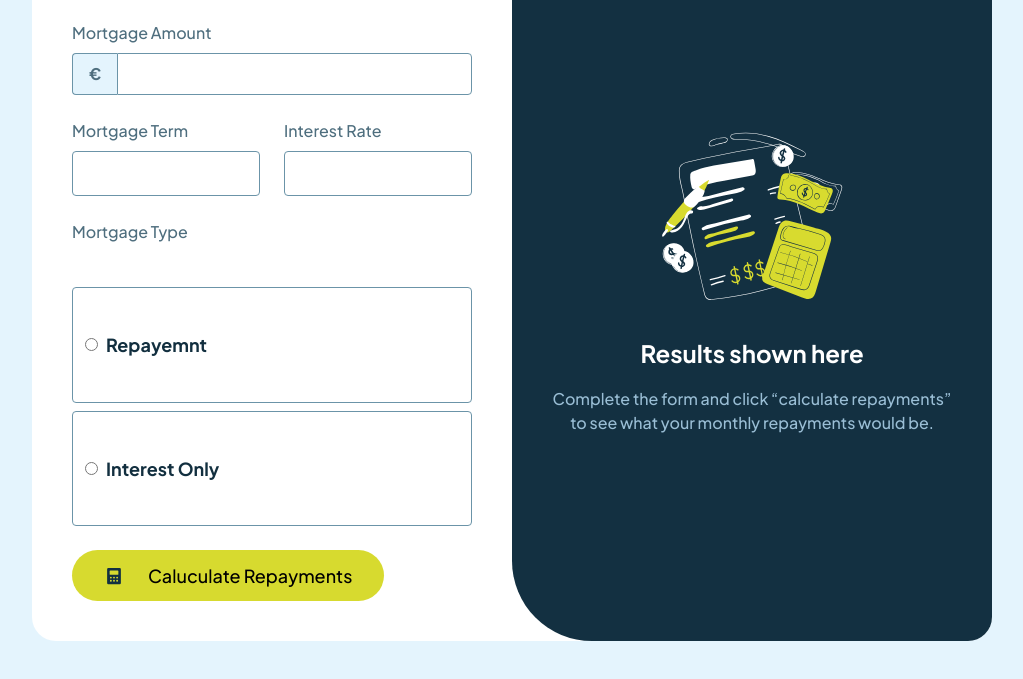
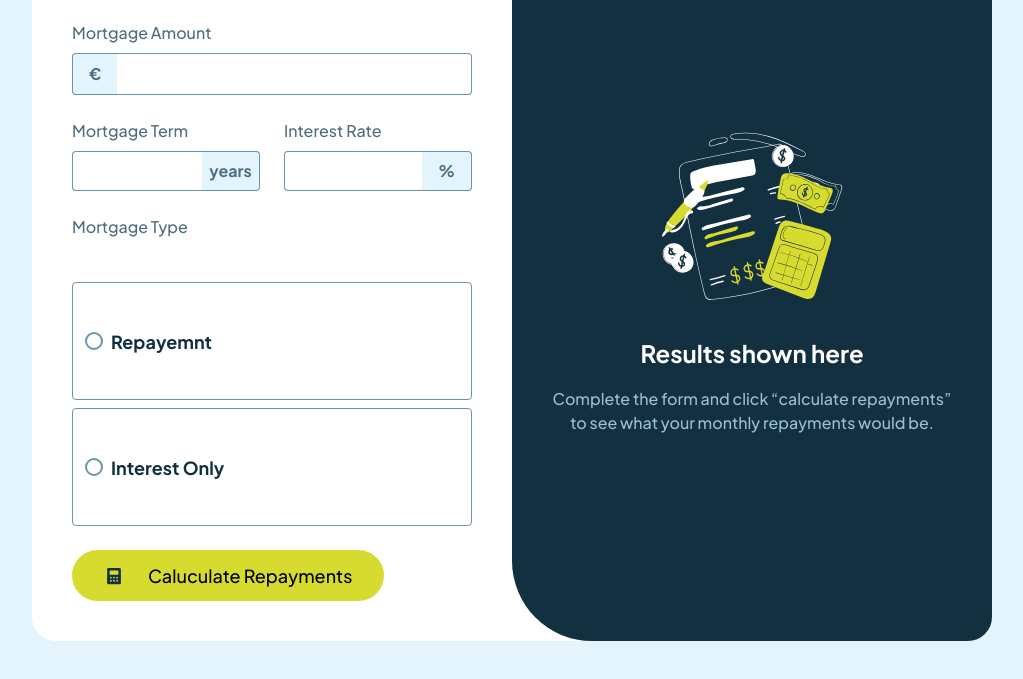
Before and after one commit to ROJOmax/Mortgage-Calculator-, a website built with Vite: page index.html in a window 1280 px wide. Shown: the part 119-798 px from the top of the page, without its empty margins (128-1151 px from the left). Built offline with nearby package versions, Linux system fonts and the light colour scheme.

Commit message:
Sefix Radio | Error State?

```diff
--- a/index.html
+++ b/index.html
@@ -24,7 +24,7 @@
         </div>
         <form action="" class="mortgage_amount" id="mortgage-amount">
           <label for="pound-amount">Mortgage Amount</label>
-          <div class="input-group">
+          <div class="prefix-euro">
             <span>€</span>
             <input
               type="text"
@@ -41,6 +41,7 @@
         <div class="mortgage_term_rate">
           <form action="" class="mortgage_term">
             <label for="years">Mortgage Term</label>
+            <div class="prefix">
               <input
                 type="text"
                 id="mortgage_term_id"
@@ -48,9 +49,12 @@
                 autocomplete="off"
                 placeholder=""
               />
+              <span>years</span>
+            </div>
           </form>
           <form action="" class="interest_rate">
             <label for="rate">Interest Rate</label>
+            <div class="prefix">
               <input
                 type="text"
                 id="interest_rate_id"
@@ -58,6 +62,8 @@
                 autocomplete="off"
                 placeholder=""
               />
+              <span class="rate">%</span>
+            </div>
           </form>
         </div>
 
--- a/styles/style.css
+++ b/styles/style.css
@@ -32,6 +32,7 @@
   --text-preset-5: 0.875rem;
 
   /* Spacing */
+  --spacing-50: 0.45rem;
   --spacing-100: 0.5rem;
   --spacing-150: 0.75rem;
   --spacing-200: 1rem;
@@ -131,20 +132,21 @@ body {
   font-size: var(--font-size-text-preset-4, 16px);
 }
 
-/* Input group styling */
-.input-group {
+/* Input prefix styling */
+.prefix-euro {
   position: relative;
   display: flex;
   width: 100%;
 }
 
-.input-group > span,
-.input-group .mortgage_amount_input {
+.prefix-euro > span,
+.prefix-euro .mortgage_amount_input {
   white-space: nowrap; /* Prevents text wrapping in span or input */
   display: block;
+  font-weight: var(--fw-bold);
 }
 
-.input-group > span {
+.prefix-euro > span {
   text-align: center;
   padding: var(--spacing-100) var(--spacing-200);
   font-size: var(--font-size-text-preset-4, 16px);
@@ -157,25 +159,26 @@ body {
   transition: background 0.3s ease, border 0.3s ease, color 0.3s ease;
 }
 
-.input-group .mortgage_amount_input {
+.prefix-euro .mortgage_amount_input {
   flex: 1 1 auto; /* Allows input to expand and fill available space */
   padding: var(--spacing-100) 12px;
   border: 1.3px solid var(--color-slate-500, #6b94a8);
+  border-left: none;
   border-radius: 0 4px 4px 0;
   font-size: var(--font-size-text-preset-4, 16px);
   transition: border 0.3s ease;
 }
 
-.input-group .mortgage_amount_input:hover {
+.prefix-euro .mortgage_amount_input:hover {
   border-color: var(--Slate-900);
 }
 
-.input-group .mortgage_amount_input:focus {
+.prefix-euro .mortgage_amount_input:focus {
   outline: none;
   border-color: var(--Lime);
 }
 
-.input-group:focus-within > span {
+.prefix-euro:focus-within > span {
   background: var(--Lime);
   color: #fff;
   border-color: var(--Lime);
@@ -196,19 +199,69 @@ body {
   gap: var(--spacing-100, 0rem);
 }
 
-.mortgage_term input,
-.interest_rate input {
-  width: 100%;
-  padding: var(--spacing-100);
-  border: 1px solid var(--color-slate-500, #6b94a8);
-  border-radius: 4px;
-}
-
 .mortgage_term label,
 .interest_rate label {
   color: var(--color-slate-700, #4e6e7e);
   font-size: var(--font-size-text-preset-4, 16px);
 }
+
+/* input sefix styling */
+
+.prefix {
+  position: relative;
+  display: flex;
+  width: 100%;
+}
+
+.prefix > span,
+.prefix input {
+  white-space: nowrap;
+  display: block;
+  width: 100%;
+  border: 1px solid var(--color-slate-500, #6b94a8);
+  border-radius: 4px;
+  font-weight: var(--fw-bold);
+}
+
+.prefix > span {
+  text-align: center;
+  width: 35%;
+  padding: var(--spacing-50);
+  font-size: var(--font-size-text-preset-4, 16px);
+  color: var(--color-slate-700, #4e6e7e);
+  font-weight: var(--fw-bold);
+  background: #e4f4fd;
+  border: 1.3px solid var(--color-slate-500, #6b94a8);
+  border-left: none;
+  border-radius: 0 4px 4px 0;
+  transition: background 0.3s ease, border 0.3s ease, color 0.3s ease;
+}
+
+.prefix input {
+  flex: 1 1 auto;
+  padding: var(--spacing-50) var(--spacing-200);
+  border: 1.3px solid var(--color-slate-500, #6b94a8);
+  border-right: none;
+  border-radius: 4px 0 0 4px;
+  font-size: var(--font-size-text-preset-4, 16px);
+  transition: border 0.3s ease;
+}
+
+.prefix input:hover {
+  border-color: var(--Slate-900);
+}
+
+.prefix input:focus {
+  outline: none;
+  border-color: var(--Lime);
+}
+
+.prefix:focus-within > span {
+  background: var(--Lime);
+  color: #fff;
+  border-color: var(--Lime);
+}
+
 /* Mortgage Type Styling */
 .mortgage_type_form {
   display: flex;
@@ -228,35 +281,51 @@ body {
   align-items: center;
   gap: var(--spacing-100);
   font-weight: var(--fw-bold);
-  padding: var(--spacing-150, 16px) var(--spacing-150);
+  padding: var(--spacing-100) var(--spacing-150);
   border: 1px solid var(--color-slate-500, #6b94a8);
   border-radius: 4px;
   transition: border-color 0.3s ease;
 }
 
-/* .radio_group input[type="radio"] {
-  accent-color: var(--Lime);
-} */
 .radio_group:hover {
   border: 1px solid var(--Lime);
 }
 
-/* .radio_group:active {
-  background: linear-gradient(
-      0deg,
-      rgba(255, 255, 255, 0.5) 0%,
-      rgba(255, 255, 255, 0.5) 100%
-    ),
-    var(--color-lime, #d8db2f);
-} */
+input[type="radio"] {
+  appearance: none;
+  width: 18px;
+  height: 18px;
+  border: 2px solid var(--color-slate-500, #6b94a8);
+  border-radius: 50%;
+  position: relative;
+  cursor: pointer;
+  transition: border-color 0.3s ease;
+}
 
-.radio_group:checked {
-  background-color: linear-gradient(
-      0deg,
-      rgba(255, 255, 255, 0.5) 0%,
-      rgba(255, 255, 255, 0.5) 100%
-    ),
-    var(--color-lime, #d8db2f);
+input[type="radio"]::after {
+  content: "";
+  position: absolute;
+  width: 8px;
+  height: 8px;
+  background: transparent;
+  border-radius: 50%;
+  top: 50%;
+  left: 50%;
+  transform: translate(-50%, -50%) scale(1.2);
+  transition: background 0.2s ease, transform 0.2s ease;
+}
+
+input[type="radio"]:checked::after {
+  background: var(--Lime);
+}
+
+input[type="radio"]:checked {
+  border: 2px solid var(--Lime);
+}
+
+.radio_group:has(input[type="radio"]:checked) {
+  background: rgba(216, 219, 47, 0.15);
+  border: 2px solid var(--color-lime, #d8db2f);
 }
 
 /* Button Styling */
```
Lines whose indentation alone changed are shown as unchanged.
